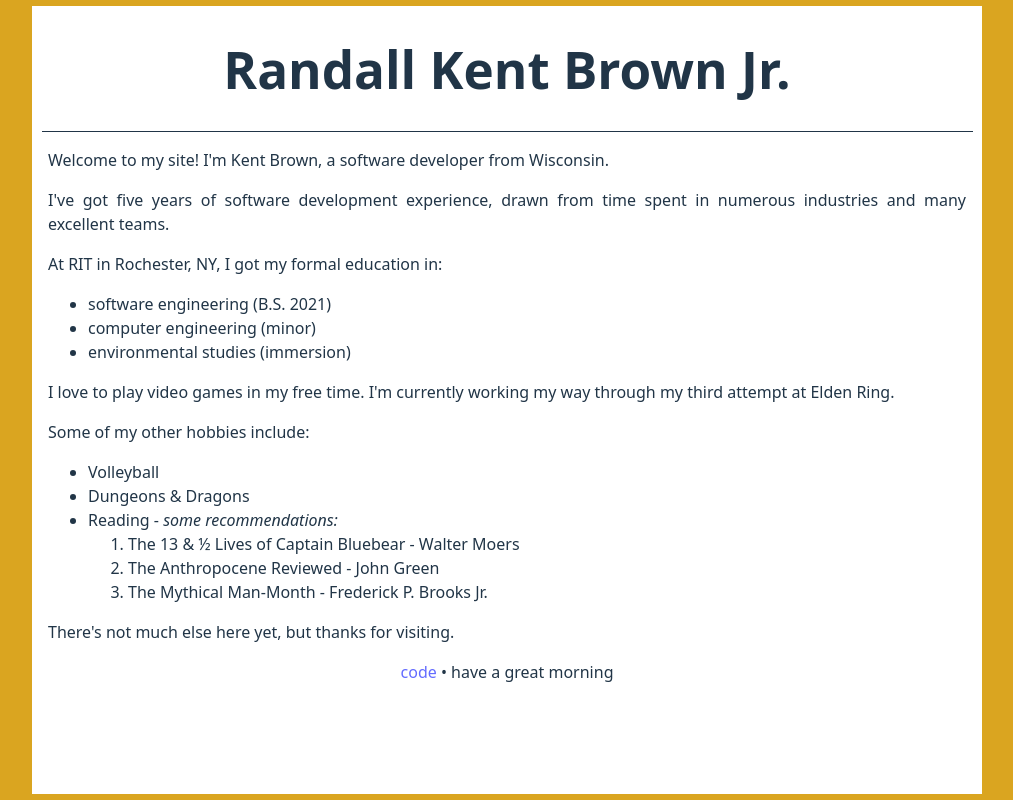
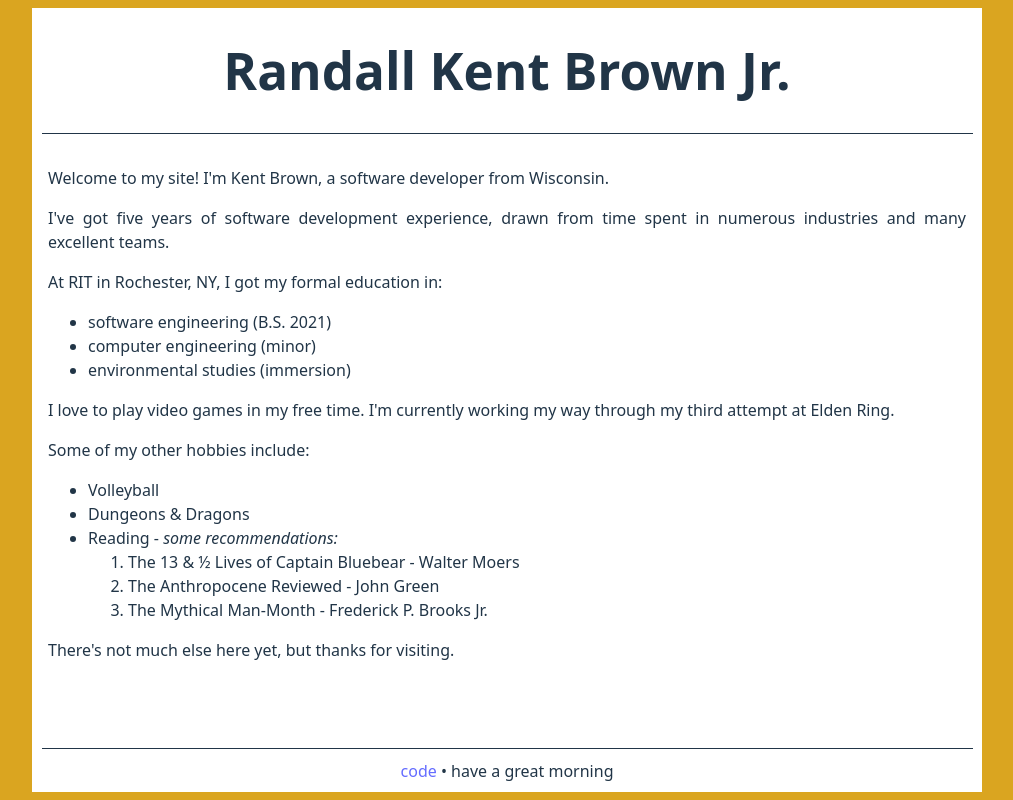
Before and after one commit to randallkentbrown/site-v3, a React (Vite) app: page / in a window 1280 px wide. Shown: the whole page, without its empty margins (133-1146 px from the left). Built offline with nearby package versions, Linux system fonts and the light colour scheme.

Commit message:
fix spacing

```diff
--- a/src/App.css
+++ b/src/App.css
@@ -7,17 +7,23 @@
 }
 
 .app {
+  display: flex;
+  overflow-y: auto;
+  flex-direction: column;
+  min-height: 100%;
   max-width: 950px;
   background-color: var(--background);
-  margin: 0.5% 0;
 }
 
 .flexy {
   flex: 1 0 auto;
 }
 
-.h-1p {
+.app-margin-box {
+  flex: 0 0 auto;
   height: 1%;
+  width: 100%;
+  background-color: var(--app-background);
 }
 
 .contents {
@@ -34,4 +40,5 @@
 
 .footer {
   text-align: center;
+  margin: 1% 0;
 }
--- a/src/App.tsx
+++ b/src/App.tsx
@@ -37,6 +37,7 @@ function App() {
     <div className="frame">
       <div className="flexy" />
       <div className="app">
+        <div className="app-margin-box" />
         <h1>Randall Kent Brown Jr.</h1>
         <div className="h-divider bg-primary" />
         <div className="contents">
@@ -63,11 +64,13 @@ function App() {
           There's not much else here yet, but thanks for visiting.
         </div>
         <div className="flexy" />
+        <div className="h-divider bg-primary" />
         <Footer />
+        <div className="app-margin-box" />
       </div>
       <div className="flexy" />
     </div>
   )
 }
 
-export default App
+export default App;
```
